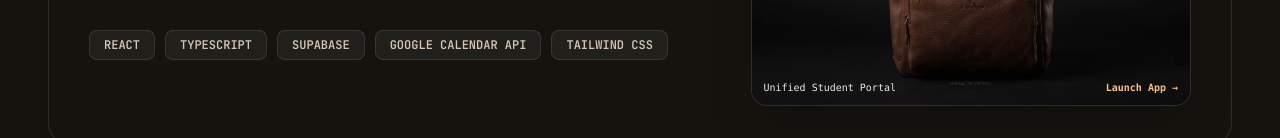
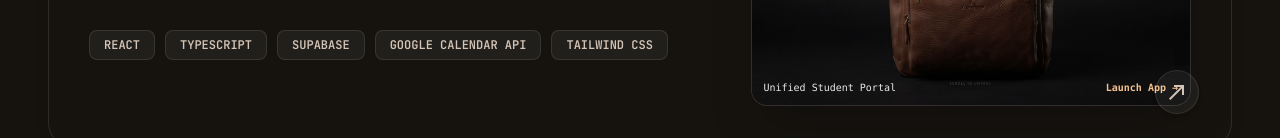
Before and after one commit to antaripnandi/Portfolio, a React (Vite) app: page / in a window 1280 px wide. Shown: the part 2662-2800 px from the top of the page. Built offline with nearby package versions, Linux system fonts and the light colour scheme.

Commit message:
fix: re-add hover action arrow button with smooth rotate and translate animation to every project card

```diff
--- a/src/components/WorkSection.tsx
+++ b/src/components/WorkSection.tsx
@@ -172,6 +172,18 @@ const AnimatedProjectCard: React.FC<AnimatedProjectCardProps> = ({ project, inde
             </div>
           )}
         </div>
+
+        {/* Action arrow indicator at bottom-right of every card */}
+        <div className="absolute bottom-6 right-6 sm:bottom-8 sm:right-8 flex items-center gap-3 shrink-0 z-20 pointer-events-none">
+          <span className="font-mono-tech text-xs text-[#f2c08d] opacity-0 group-hover:opacity-100 -translate-x-2 group-hover:translate-x-0 transition-all duration-300 hidden sm:inline font-bold">
+            View Details
+          </span>
+          <div className="w-11 h-11 rounded-full bg-white/5 group-hover:bg-[#f2c08d] border border-white/10 group-hover:border-[#f2c08d] flex items-center justify-center transition-all duration-300 group-hover:scale-110 shadow-md">
+            <span className="material-symbols-outlined text-xl text-[#d4c4b7] group-hover:text-[#16130f] group-hover:rotate-45 group-hover:-translate-y-0.5 transition-all duration-300">
+              north_east
+            </span>
+          </div>
+        </div>
       </div>
     </motion.div>
   );
```
